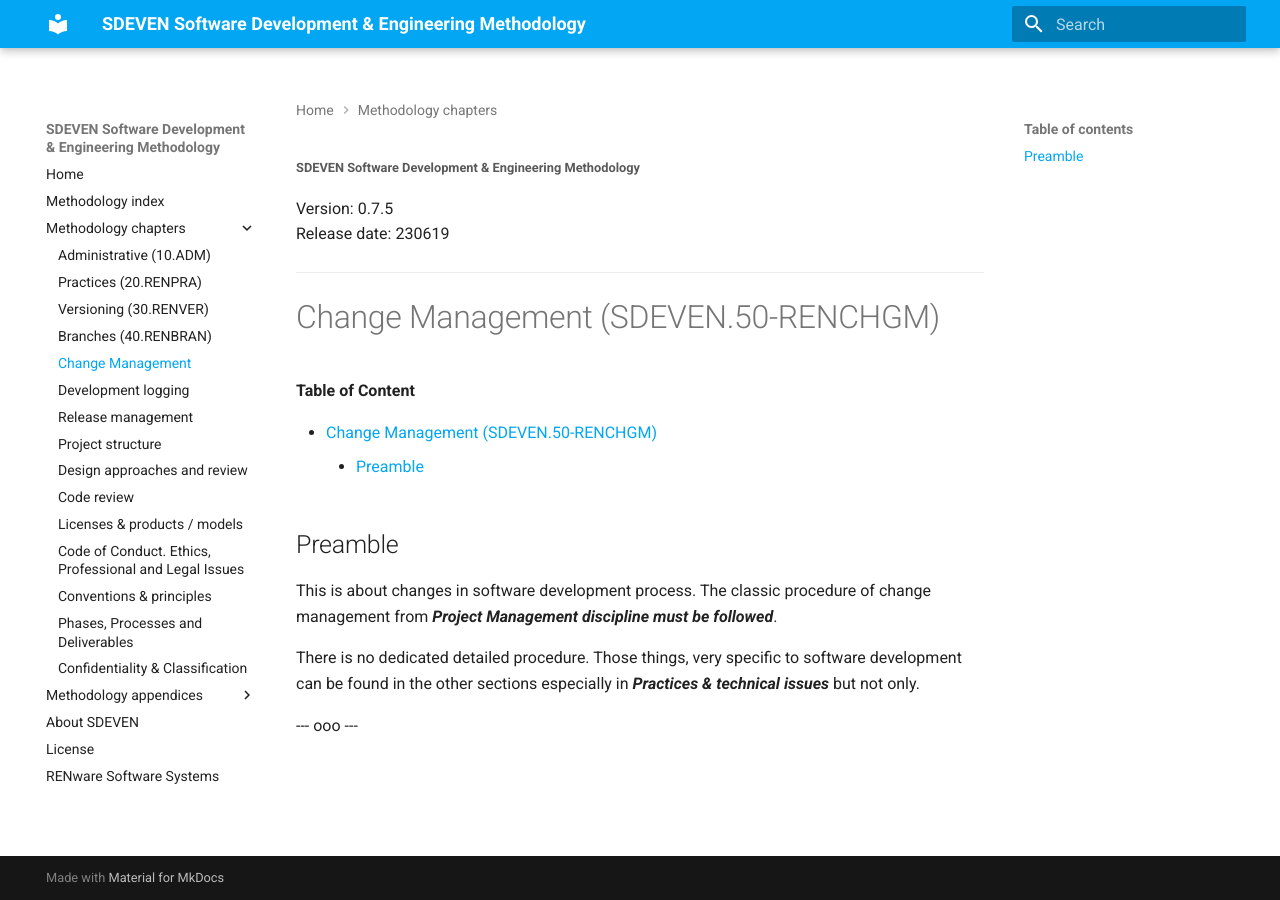
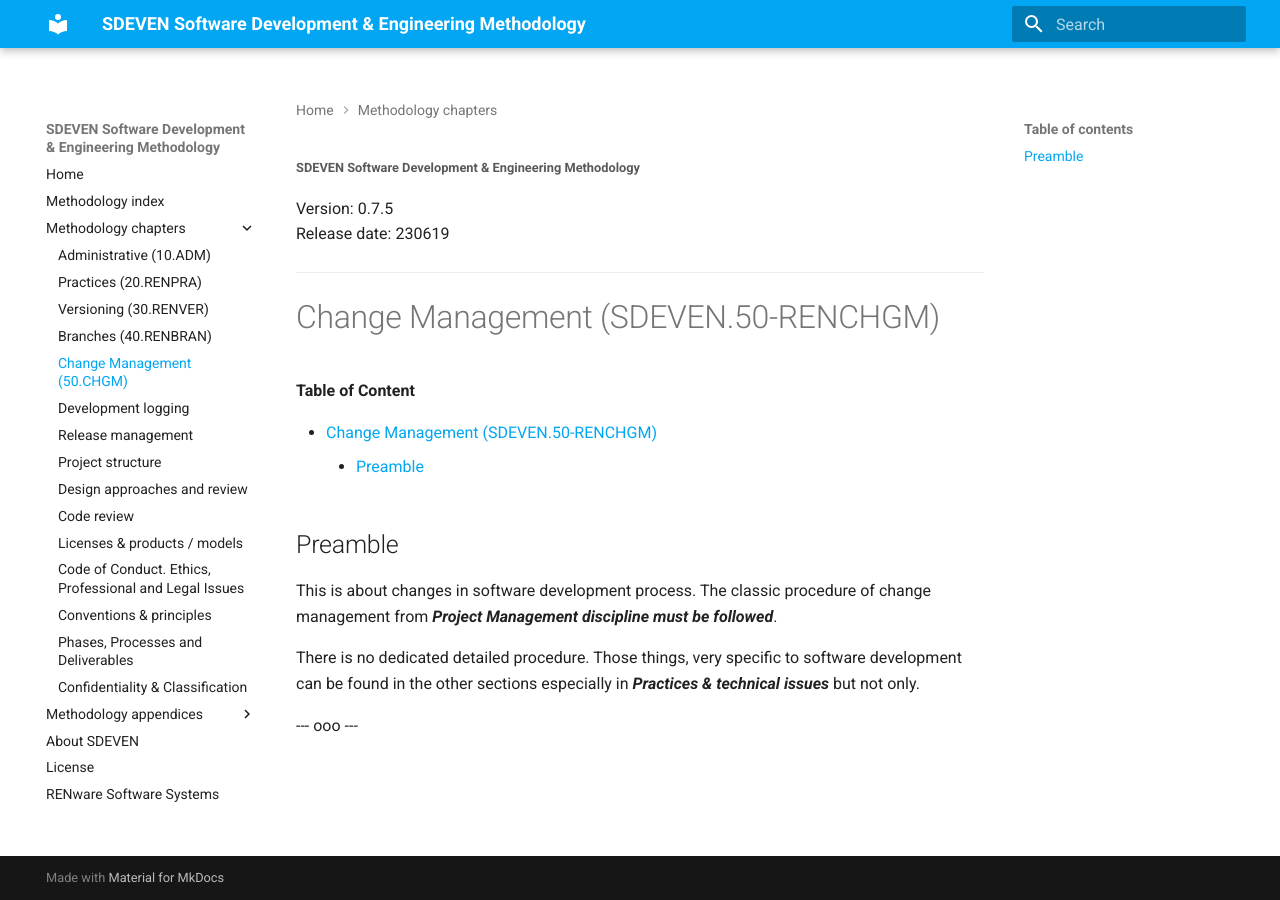
Before and after one commit to petre-renware/sdeven, an MkDocs documentation site: the page built from SDEVEN_content_docs/SDEVEN.50_RENCHGM.md, in a window 1280 px wide. Built offline with MkDocs 1.6.1 and Material for MkDocs 9.7.7, drawn with Linux system fonts in a browser that asks for light colours.

Commit message:
Update mkdocs.yml

```diff
--- a/mkdocs.yml
+++ b/mkdocs.yml
@@ -8,7 +8,7 @@
         - Practices (20.RENPRA): 'SDEVEN.20_RENPRA.md'
         - Versioning (30.RENVER): SDEVEN.30_RENVER.md
         - Branches (40.RENBRAN): 'SDEVEN.40_RENBRAN.md'
-        - Change Management: 'SDEVEN.50_RENCHGM.md'
+        - Change Management (50.CHGM): 'SDEVEN.50_RENCHGM.md'
         - Development logging: 'SDEVEN.55_RENTRACE.md'
         - Release management: 'SDEVEN.60_RENRELM.md'
         - Project structure: 'SDEVEN.62_RENSTR.md'
```
